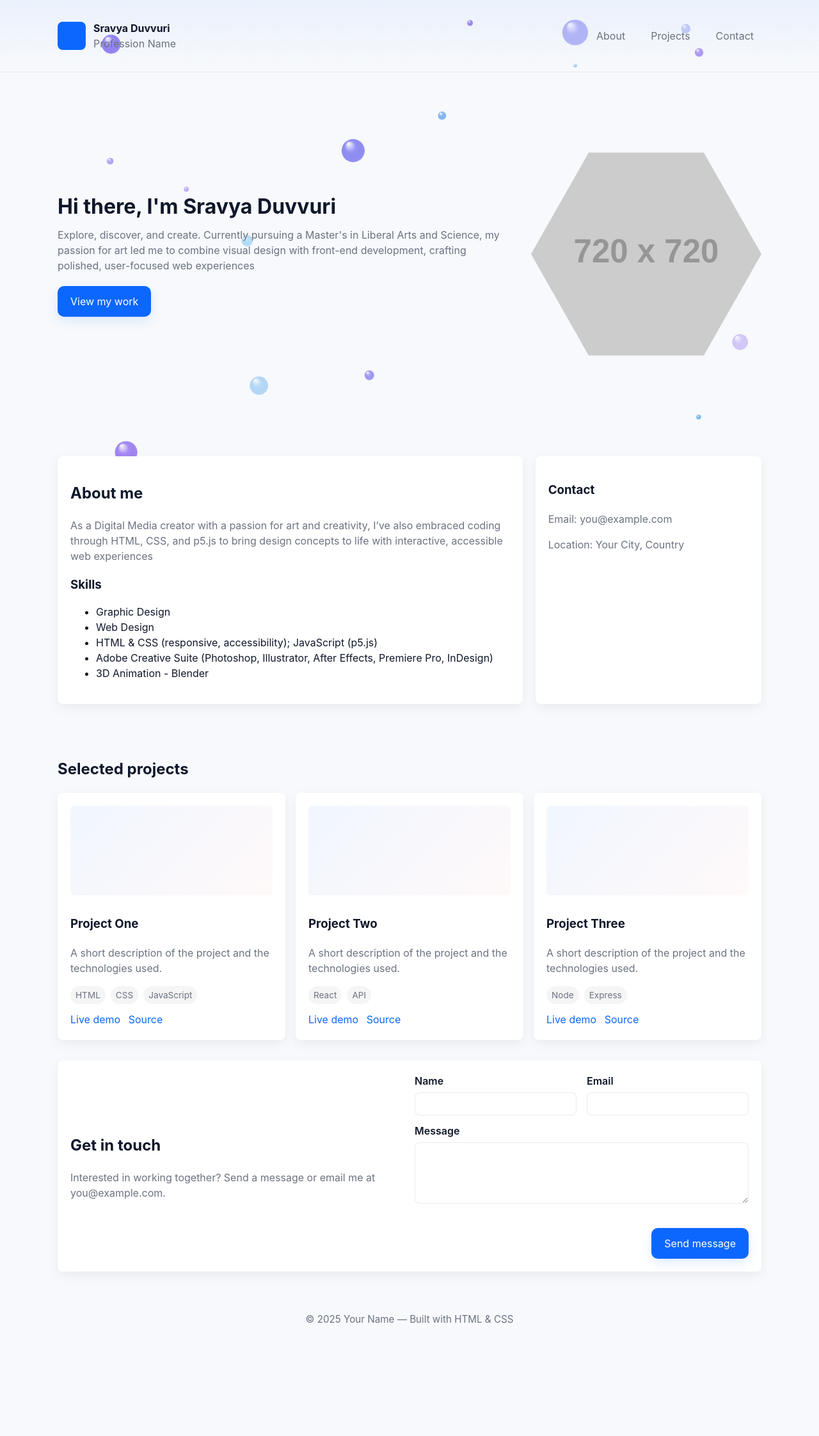
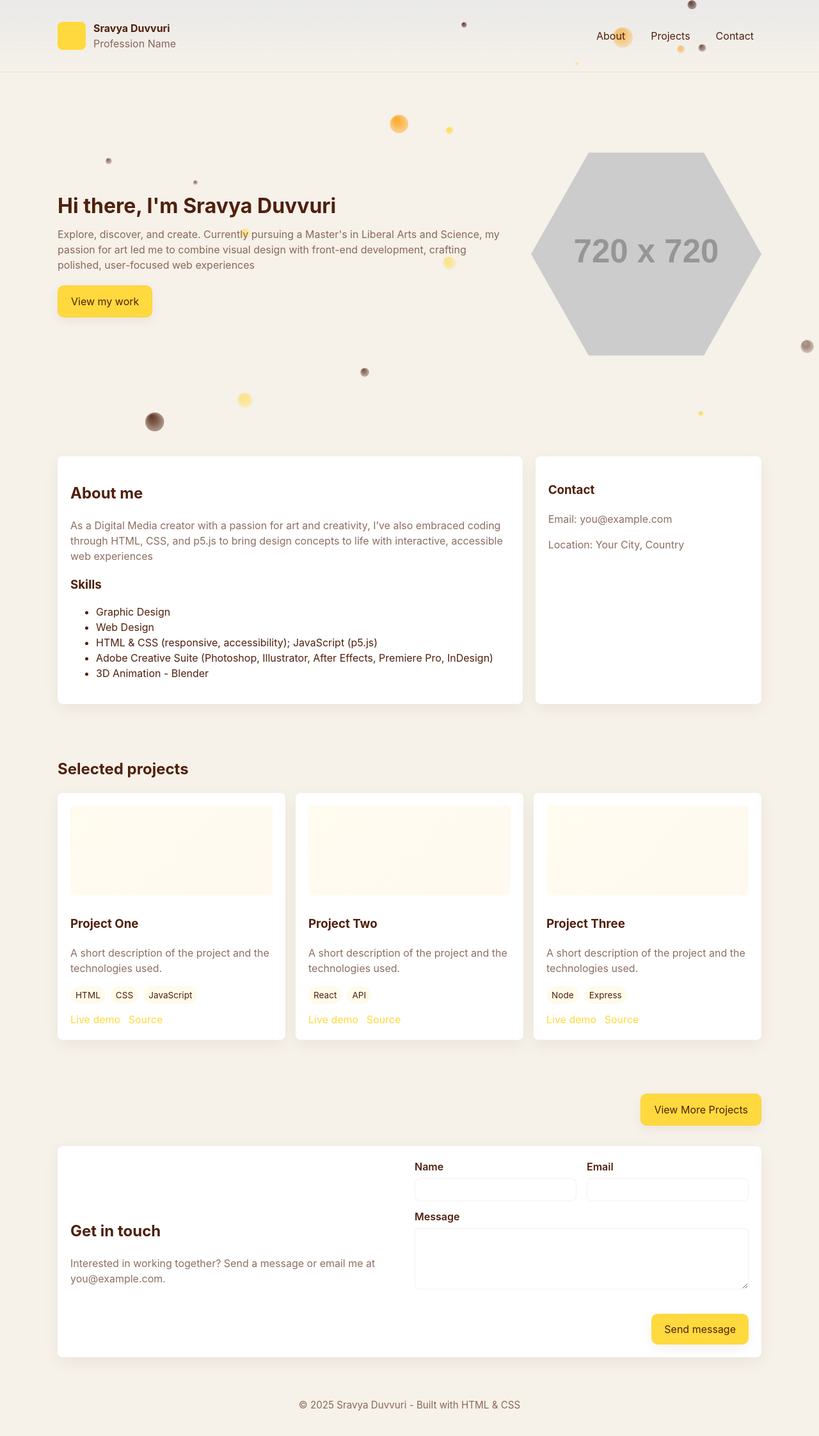
Before and after one commit to dsravya72/duvvurisravya-portfolio, a plain HTML site: page index.html in a window 1280 px wide. Shown: the whole page at 64% size. Before the commit the page ends 2138 px from the top, so only its background shows below. Drawn offline with Linux system fonts and the light colour scheme; placeholder pictures from the web are drawn by us.

Commit message:
Add files via upload

```diff
--- a/index.html
+++ b/index.html
@@ -63,6 +63,9 @@
             </ul>
           </div>
 
+
+
+          <!-- Project section code below -->
           <aside class="card col-4">
             <h3>Contact</h3>
             <p class="muted">Email: <a href="mailto:you@example.com">you@example.com</a></p>
@@ -108,6 +111,7 @@
               </div>
             </article>
 
+
             <article class="card project-card">
               <div class="project-image" role="img" aria-label="Screenshot of Project Three"></div>
               <div class="project-meta">
@@ -125,7 +129,26 @@
             </article>
           </div>
         </div>
+         <!-- View More Button -->
+    <!-- <div class="text-center">
+      <a class="cta view-more" href="projects.html">View More Projects</a>
+    </div>  -->
+
+    <div class="container">
+    <!-- View More Button -->
+    <div class="text-right">
+  <a class="cta view-more" href="projects.html">View More Projects</a>
+    </div>
+  </div>
+</section>
+  </div>
+</div>
+
+
       </section>
+
+      <!--end of project section code  -->
+
 
       <section id="contact">
         <div class="container card">
@@ -163,7 +186,7 @@
 
     <footer class="site-footer">
       <div class="container text-center muted">
-        © <span id="year"></span> Your Name — Built with HTML & CSS
+        © <span id="year"></span> Sravya Duvvuri - Built with HTML & CSS
       </div>
     </footer>
 
@@ -191,38 +214,52 @@
 
         function rand(min, max) { return Math.random() * (max - min) + min; }
 
+  // palette from user: yellow, slightly darker yellow, orange, deep brown
+  const PALETTE = ['#FFD93D', '#E6C033', '#FF9A00', '#4F200D'];
+
+        function hexToRgba(hex, alpha = 1) {
+          const v = hex.replace('#','');
+          const bigint = parseInt(v, 16);
+          const r = (bigint >> 16) & 255;
+          const g = (bigint >> 8) & 255;
+          const b = bigint & 255;
+          return `rgba(${r}, ${g}, ${b}, ${alpha})`;
+        }
+
         class Ball {
           constructor() {
-            // 3D-like coordinates: x, y on screen, z for depth
             this.x = rand(0, w);
             this.y = rand(0, h);
-            this.z = rand(0.2, 1.5); // depth, smaller = further
+            this.z = rand(0.3, 1.6);
             this.r = rand(3, 10) * (1 / this.z);
             const speed = rand(6, 40) * (1 / this.z);
             const angle = rand(0, Math.PI * 2);
             this.vx = Math.cos(angle) * speed * 0.02;
             this.vy = Math.sin(angle) * speed * 0.02;
-            this.hue = rand(200, 260);
-            this.alpha = rand(0.3, 0.9);
+            // circles only
+            this.shape = 'circle';
+            this.color = PALETTE[Math.floor(rand(0, PALETTE.length))];
+            this.alpha = rand(0.35, 0.95);
           }
 
           update(dt) {
             this.x += this.vx * dt;
             this.y += this.vy * dt;
-            // wrap around
-            if (this.x < -50) this.x = w + 50;
-            if (this.x > w + 50) this.x = -50;
-            if (this.y < -50) this.y = h + 50;
-            if (this.y > h + 50) this.y = -50;
+            if (this.x < -80) this.x = w + 80;
+            if (this.x > w + 80) this.x = -80;
+            if (this.y < -80) this.y = h + 80;
+            if (this.y > h + 80) this.y = -80;
           }
 
           draw(ctx) {
-            // simple radial gradient to look 3D
-            const grd = ctx.createRadialGradient(this.x - this.r*0.4, this.y - this.r*0.6, this.r*0.1, this.x, this.y, this.r);
-            grd.addColorStop(0, `hsla(${this.hue},80%,95%,${this.alpha})`);
-            grd.addColorStop(0.4, `hsla(${this.hue},80%,70%,${this.alpha})`);
-            grd.addColorStop(1, `hsla(${this.hue},80%,50%,${this.alpha * 0.6})`);
-
+            // draw circle particle
+            const start = hexToRgba(this.color, this.alpha);
+            const mid = hexToRgba(this.color, Math.max(0.5, this.alpha - 0.15));
+            const end = hexToRgba(this.color, Math.max(0.2, this.alpha - 0.45));
+            const grd = ctx.createRadialGradient(this.x - this.r * 0.35, this.y - this.r * 0.6, this.r * 0.08, this.x, this.y, this.r);
+            grd.addColorStop(0, start);
+            grd.addColorStop(0.45, mid);
+            grd.addColorStop(1, end);
             ctx.beginPath();
             ctx.fillStyle = grd;
             ctx.arc(this.x, this.y, this.r, 0, Math.PI * 2);
@@ -232,7 +269,7 @@
 
         function init() {
           particles.length = 0;
-          for (let i = 0; i < Math.max(16, COUNT); i++) particles.push(new Ball());
+          for (let i = 0; i < Math.max(18, COUNT); i++) particles.push(new Ball());
         }
 
         let last = performance.now();
@@ -254,6 +291,15 @@
             p.y += cy * (1 / p.z) * 0.3;
             p.update(dt);
             p.draw(ctx);
+          }
+
+          // remove expired temporary particles (they have a 'lifespan' property)
+          for (let i = particles.length - 1; i >= 0; i--) {
+            const p = particles[i];
+            if (p.lifespan !== undefined) {
+              p.lifespan -= dt;
+              if (p.lifespan <= 0) particles.splice(i, 1);
+            }
           }
 
           requestAnimationFrame(frame);
@@ -278,7 +324,44 @@
           init();
         });
 
-        init();
+  init();
+
+        // Emit helper: spawn a small temporary particle burst at (x,y)
+        function emitAt(x, y, count = 2) {
+          for (let i = 0; i < count; i++) {
+            const b = new Ball();
+            b.x = x;
+            b.y = y;
+            // give an outward/random pop
+            const ang = rand(0, Math.PI * 2);
+            const speed = rand(60, 140) * 0.02;
+            b.vx = Math.cos(ang) * speed;
+            b.vy = Math.sin(ang) * speed;
+            b.alpha = 1;
+            b.r = rand(6, 12);
+            b.lifespan = 60; // frames-ish (reduced by dt each frame)
+            particles.push(b);
+          }
+        }
+
+        // attach hover/focus listeners to emit two balls when hovering interactive controls
+        function attachHoverEmitters() {
+          // include CTA links, regular buttons and navigation links
+          const els = document.querySelectorAll('a.cta, button, .nav a');
+          els.forEach((el) => {
+            const emitFromEl = () => {
+              const r = el.getBoundingClientRect();
+              emitAt(r.left + r.width / 2, r.top + r.height / 2, 2);
+            };
+            el.addEventListener('mouseenter', emitFromEl);
+            el.addEventListener('focus', emitFromEl);
+            // support touch devices (tap)
+            el.addEventListener('touchstart', emitFromEl, { passive: true });
+          });
+        }
+
+        attachHoverEmitters();
+
         requestAnimationFrame(frame);
       })();
 
--- a/style.css
+++ b/style.css
@@ -8,14 +8,17 @@
 
 /* ===== Variables ===== */
 :root {
-	--bg: #f7f9fc;
-	--card: #ffffff;
-	--primary: #0b67ff;
-	--accent: #ff6b6b;
-	--muted: #6b7280;
-	--text: #0f172a;
+	/* Warm light palette */
+	--bg: #F6F1E9; /* light warm background */
+	--card: #FFFFFF; /* card surface */
+	--primary: #FFD93D; /* yellow buttons */
+	--primary-dark: #E6C033; /* slightly darker yellow for hover */
+	--accent: #FF9A00; /* orange accent */
+	--text: #4F200D; /* deep brown main text */
+	--card-text: #4F200D; /* text inside cards */
+	--muted: rgba(79,32,13,0.65); /* subdued brown */
 	--radius: 8px;
-	--shadow: 0 6px 18px rgba(16, 24, 40, 0.06);
+	--shadow: 0 8px 24px rgba(79,32,13,0.06);
 	--max-width: 1100px;
 }
 
@@ -85,12 +88,12 @@ header.site-header {
 }
 
 .nav a {
-	color: var(--muted);
+	color: var(--text);
 	padding: 0.5rem 0.75rem;
 	border-radius: 6px;
 }
 
-.nav a:hover { color: var(--text); background: rgba(11,103,255,0.06); }
+.nav a:hover { color: var(--card); background: var(--text); }
 
 /* ===== Hero ===== */
 .hero {
@@ -124,8 +127,8 @@ header.site-header {
 .profile-shape {
 	width: 100%;
 	aspect-ratio: 1 / 1;
-	background: linear-gradient(135deg, rgba(11,103,255,0.06), rgba(255,107,107,0.04));
-	box-shadow: 0 10px 30px rgba(16,24,40,0.06);
+	background: linear-gradient(135deg, rgba(255,217,61,0.10), rgba(255,154,0,0.06));
+	box-shadow: 0 10px 30px rgba(79,32,13,0.06);
 	/* hexagon-like geometric mask */
 	clip-path: polygon(25% 6%, 75% 6%, 100% 50%, 75% 94%, 25% 94%, 0% 50%);
 	overflow: hidden;
@@ -163,10 +166,11 @@ header.site-header {
 	display: inline-block;
 	margin-top: 1.25rem;
 	background: var(--primary);
-	color: white;
+	color: var(--card-text);
 	padding: 0.75rem 1.25rem;
 	border-radius: 10px;
-	box-shadow: 0 6px 18px rgba(11,103,255,0.12);
+	box-shadow: 0 6px 18px rgba(79,32,13,0.06);
+	border: 1px solid rgba(79,32,13,0.04);
 }
 
 /* ===== Main content columns ===== */
@@ -238,9 +242,9 @@ footer.site-footer {
 .cta:hover,
 .cta:focus {
 	transform: translateY(-3px);
-	box-shadow: 0 10px 30px rgba(11,103,255,0.14);
-	background: #000; /* black on hover */
-	color: #fff; /* white text */
+	box-shadow: 0 10px 30px rgba(79,32,13,0.10);
+	background: var(--primary-dark);
+	color: var(--card);
 	outline: none;
 }
 
@@ -272,15 +276,15 @@ footer.site-footer {
 }
 .project-image {
 	height: 140px;
-	background: linear-gradient(135deg, rgba(11,103,255,0.06), rgba(255,107,107,0.04));
+	background: linear-gradient(135deg, rgba(255,217,61,0.08), rgba(255,154,0,0.06));
 	border-radius: 6px;
 	margin-bottom: 0.75rem;
 }
 .project-meta { flex: 1; }
 .project-tags { display: flex; gap: 0.5rem; flex-wrap: wrap; margin-top: 0.5rem; }
 .tag {
-	background: rgba(15,23,42,0.04);
-	color: var(--muted);
+	background: rgba(255,217,61,0.10);
+	color: var(--card-text);
 	padding: 0.25rem 0.5rem;
 	border-radius: 999px;
 	font-size: 0.85rem;
@@ -303,8 +307,9 @@ input[type="text"], input[type="email"], textarea {
 	width: 100%;
 	padding: 0.6rem 0.75rem;
 	border-radius: 8px;
-	border: 1px solid rgba(15,23,42,0.08);
-	background: white;
+	border: 1px solid rgba(79,32,13,0.06);
+	background: var(--card);
+	color: var(--card-text);
 }
 textarea { resize: vertical; }
 button[type="submit"] { border: none; cursor: pointer; }
@@ -312,3 +317,12 @@ button[type="submit"] { border: none; cursor: pointer; }
 @media (max-width: 600px) {
 	.form-row { flex-direction: column; }
 }
+
+.text-right { text-align: right; }
+button[type="submit"] { border: none; cursor: pointer;  text-align: right; }
+
+
+body {
+  cursor: url('your-cursor-image.png'), auto;
+   cursor: pointer; /* or crosshair, or default */
+}
```
Also changed, not shown: projects.html (added, +123 -0 lines).
